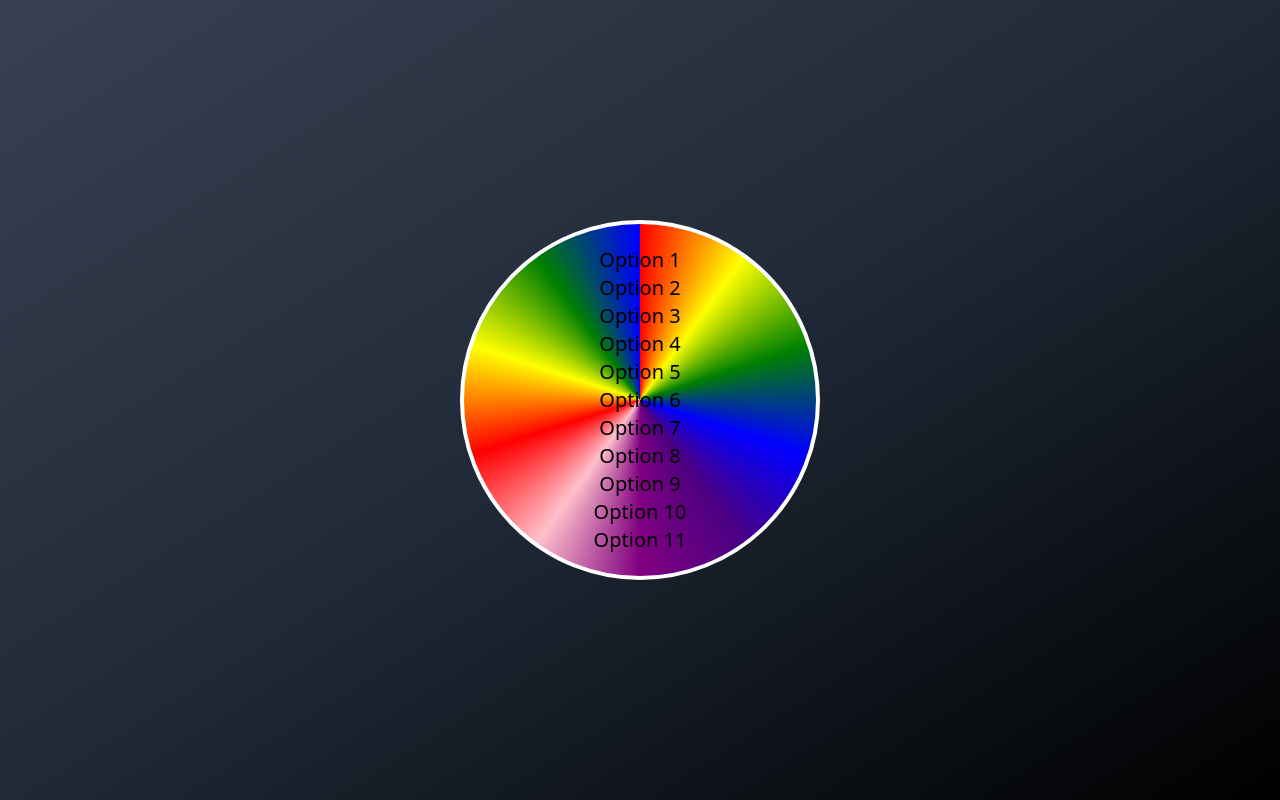
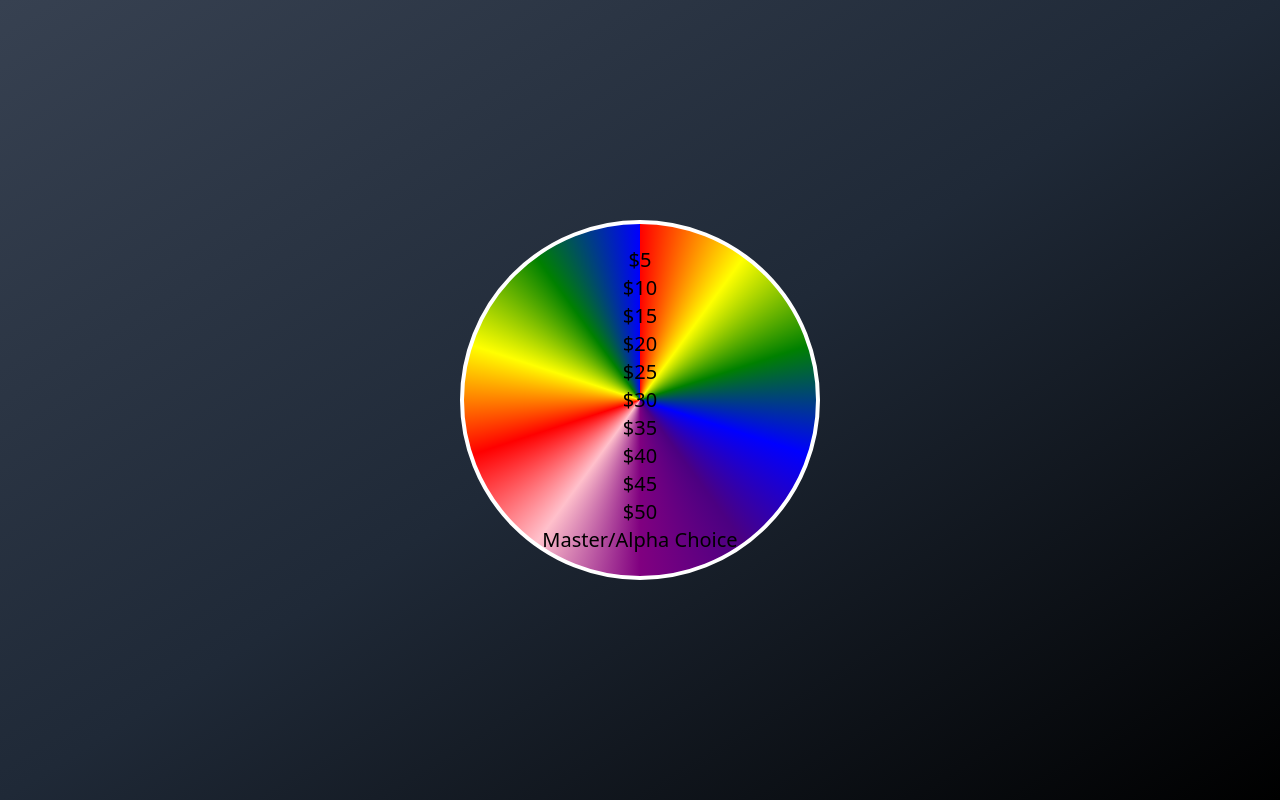
Before and after one commit to ams-ryanolson/redneckalpha, a Vue app: page /wheel in a window 1280 px wide. Built offline with nearby package versions, Linux system fonts and the light colour scheme.

Commit message:
Just incase I need the wheel

```diff
--- a/src/views/Wheel.vue
+++ b/src/views/Wheel.vue
@@ -8,17 +8,17 @@
 		>
 			<div class="flex items-center justify-center h-full">
 				<div class="text-center">
-					<div class="text-xl">Option 1</div>
-					<div class="text-xl">Option 2</div>
-					<div class="text-xl">Option 3</div>
-					<div class="text-xl">Option 4</div>
-					<div class="text-xl">Option 5</div>
-					<div class="text-xl">Option 6</div>
-					<div class="text-xl">Option 7</div>
-					<div class="text-xl">Option 8</div>
-					<div class="text-xl">Option 9</div>
-					<div class="text-xl">Option 10</div>
-					<div class="text-xl">Option 11</div>
+					<div class="text-xl">$5</div>
+					<div class="text-xl">$10</div>
+					<div class="text-xl">$15</div>
+					<div class="text-xl">$20</div>
+					<div class="text-xl">$25</div>
+					<div class="text-xl">$30</div>
+					<div class="text-xl">$35</div>
+					<div class="text-xl">$40</div>
+					<div class="text-xl">$45</div>
+					<div class="text-xl">$50</div>
+					<div class="text-xl">Master/Alpha Choice</div>
 				</div>
 			</div>
 		</div>
@@ -44,17 +44,17 @@ const startSpinning = () => {
 		wheel.classList.add("spinning-slow");
 
 		const options = [
-			"Option 1",
-			"Option 2",
-			"Option 3",
-			"Option 4",
-			"Option 5",
-			"Option 6",
-			"Option 7",
-			"Option 8",
-			"Option 9",
-			"Option 10",
-			"Option 11",
+			"$5",
+			"$10",
+			"$15",
+			"$20",
+			"$25",
+			"$30",
+			"$35",
+			"$40",
+			"$45",
+			"$50",
+			"Masters / Alpha Choice",
 		];
 		result.value =
 			options[Math.floor(Math.random() * options.length)];
```
